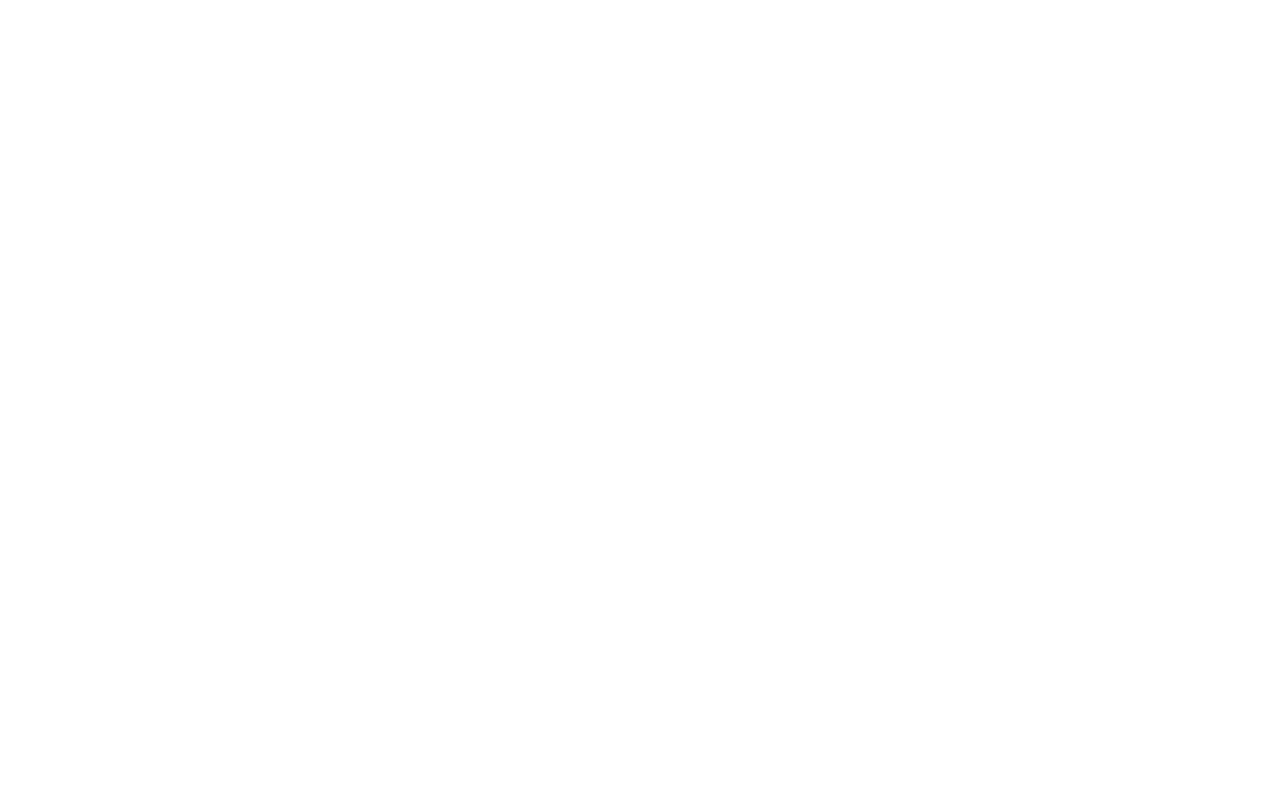
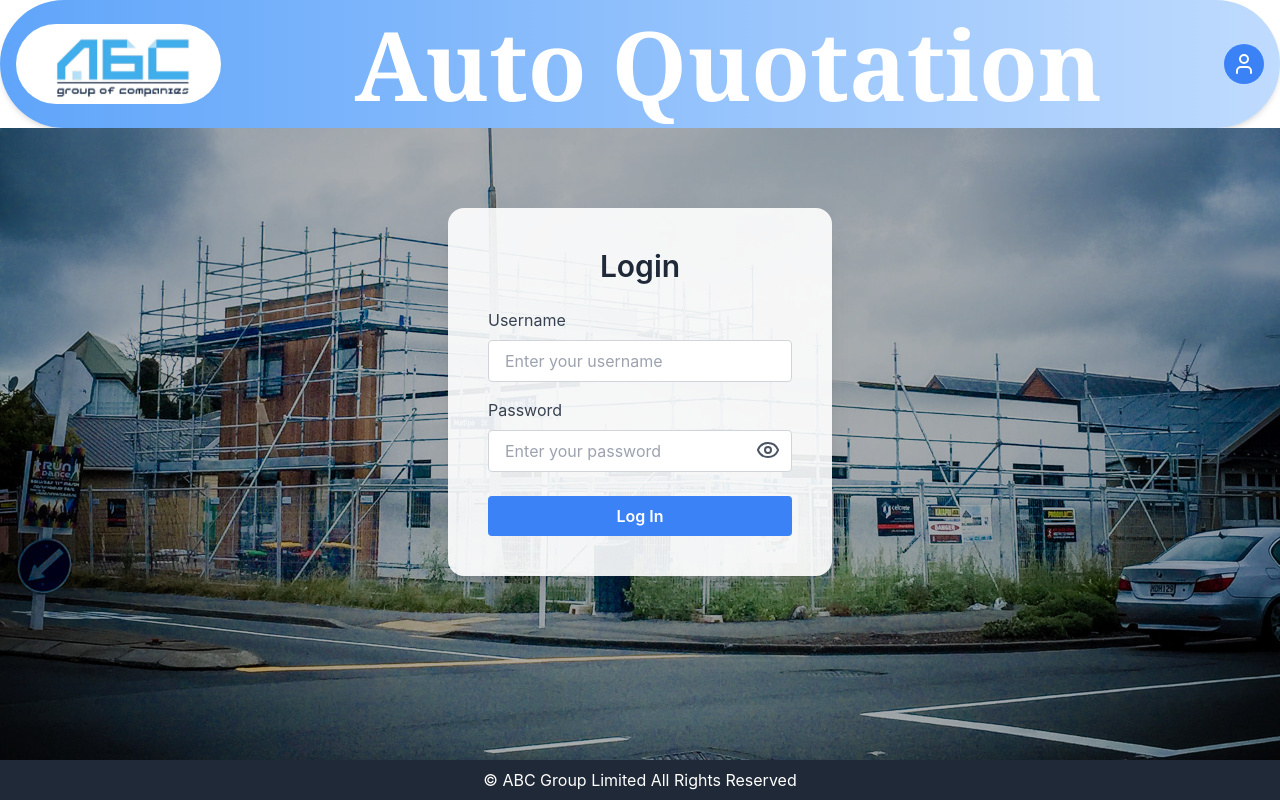
Before and after one commit to mayahemayahe17/frontend-quote-app, a React (Create React App) app: page /quote/login in a window 1280 px wide. Before the commit this address had no page. Built offline with nearby package versions, Linux system fonts and the light colour scheme.

Commit message:
Login and session storage completed

```diff
--- a/package.json
+++ b/package.json
@@ -7,6 +7,7 @@
     "@testing-library/jest-dom": "^6.6.3",
     "@testing-library/react": "^16.3.0",
     "@testing-library/user-event": "^13.5.0",
+    "lucide-react": "^0.525.0",
     "react": "^19.1.0",
     "react-dom": "^19.1.0",
     "react-router-dom": "^7.6.3",
--- a/src/App.js
+++ b/src/App.js
@@ -3,6 +3,8 @@
 import HomePage from "./pages/HomePage"; // 引入你的 HomePage 组件
 import OneFloorQuotePage from "./pages/OneFloorQuotePage"; // 1F报价页面
 import TwoFloorQuotePage from "./pages/TwoFloorQuotePage"; // 2F报价页面
+import LoginPage from "./pages/LoginPage"; //登陆页面
+import AdminHomePage from "./pages/AdminHomePage";
 
 function App() {
   return (
@@ -17,6 +19,10 @@
         {/* 1F报价页面 */}
         <Route path="/quote/2F" element={<TwoFloorQuotePage />} />{" "}
         {/* 2F报价页面 */}
+        <Route path="/quote/login" element={<LoginPage />} />
+        {/* 登录页面 */}
+        <Route path="/quote/adminhome" element={<AdminHomePage />} />{" "}
+        {/* 添加 AdminHomePage 路由 */}
       </Routes>
     </Router>
   );
--- a/src/components/Header.js
+++ b/src/components/Header.js
@@ -1,6 +1,35 @@
 import React from "react";
+import { useNavigate } from "react-router-dom";
+import { User } from "lucide-react"; // 人头图标
+import { useState, useEffect } from "react";
 
 function Header() {
+  const navigate = useNavigate();
+  const [username, setUsername] = useState(null);
+
+  useEffect(() => {
+    // 获取用户名，如果已登录
+    const storedUsername = localStorage.getItem("username");
+    setUsername(storedUsername);
+  }, []);
+
+  const handleLogout = () => {
+    localStorage.removeItem("authToken");
+    localStorage.removeItem("username");
+    setUsername(null); // 清除用户名状态
+    navigate("/quote/login");
+  };
+
+  const handleLoginClick = () => {
+    if (username) {
+      // 如果已经登录，点击名字跳转到 admin home 页面
+      navigate("/quote/adminhome");
+    } else {
+      // 否则跳转到 login 页面
+      navigate("/quote/login");
+    }
+  };
+
   return (
     <header className="bg-gradient-to-r from-blue-400 to-blue-200 text-white p-4 flex items-center justify-between shadow-md rounded-full">
       {/* 左边 Logo */}
@@ -16,6 +45,28 @@
       <div className="flex items-center justify-center flex-1">
         <span className="text-8xl font-bold font-serif">Auto Quotation</span>
       </div>
+
+      {/* 右侧 用户名或登录按钮 */}
+      <div className="flex items-center space-x-4">
+        {username ? (
+          <>
+            <span className="cursor-pointer text-xl" onClick={handleLoginClick}>
+              Hi {username} {/* 显示用户名 */}
+            </span>
+            <button
+              onClick={handleLogout}
+              className="text-white bg-black p-2 rounded-full hover:bg-red-600">
+              Logout
+            </button>
+          </>
+        ) : (
+          <button
+            onClick={handleLoginClick}
+            className="text-white bg-blue-500 p-2 rounded-full hover:bg-blue-600">
+            <User size={24} /> {/* 显示人头图标 */}
+          </button>
+        )}
+      </div>
     </header>
   );
 }
--- /dev/null
+++ b/src/pages/AdminHomePage.js
@@ -0,0 +1,12 @@
+import React from "react";
+
+function AdminHomePage() {
+  return (
+    <div>
+      <h2>Welcome to the Admin Home Page!</h2>
+      <p>Here you can manage everything.</p>
+    </div>
+  );
+}
+
+export default AdminHomePage;
--- /dev/null
+++ b/src/pages/LoginPage.js
@@ -0,0 +1,136 @@
+import React, { useState } from "react"; // 引入 useState
+import { useNavigate } from "react-router-dom";
+import Footer from "../components/Footer"; // 引入 Footer 组件
+import Header from "../components/Header";
+import { Eye, EyeOff } from "lucide-react"; // 导入眼睛图标（需要安装 lucide-react）
+
+const API_BASE_URL = process.env.REACT_APP_API_BASE_URL;
+
+function LoginPage() {
+  const navigate = useNavigate();
+  const [username, setUsername] = useState(""); // 用户名状态
+  const [password, setPassword] = useState(""); // 密码状态
+  const [error, setError] = useState(""); // 错误信息状态
+  const [loading, setLoading] = useState(false); // 加载状态
+  const [showPassword, setShowPassword] = useState(false); // 密码是否可见
+
+  // Handlers 处理各种输入
+  const handleUsernameChange = (e) => {
+    setUsername(e.target.value);
+  };
+
+  const handlePasswordChange = (e) => {
+    setPassword(e.target.value);
+  };
+
+  const togglePasswordVisibility = () => {
+    setShowPassword(!showPassword); // 切换密码显示状态
+  };
+
+  const handleSubmit = async (e) => {
+    e.preventDefault(); // 防止默认的表单提交
+
+    // 验证输入
+    if (!username || !password) {
+      setError("Username and password are required");
+      return;
+    }
+    setLoading(true);
+    setError(""); // 清空错误信息
+
+    try {
+      // 发送 POST 请求到后端验证用户
+      const response = await fetch(`${API_BASE_URL}/login`, {
+        method: "POST",
+        headers: {
+          "Content-Type": "application/json",
+        },
+        body: JSON.stringify({ username, password }),
+      });
+
+      const data = await response.json();
+
+      if (!response.ok) {
+        // 登录失败
+        setError(data.error || "Something went wrong. Please try again.");
+      } else {
+        // 登录成功，存储 token
+        localStorage.setItem("authToken", data.token);
+        localStorage.setItem("username", username); // 保存用户名
+        // 跳转到 Admin Home 页
+        navigate("/quote/adminhome");
+      }
+    } catch (error) {
+      console.error("Error logging in:", error);
+      setError("An error occurred. Please try again.");
+    } finally {
+      setLoading(false); // 停止加载状态
+    }
+  };
+
+  return (
+    <div className="min-h-screen flex flex-col">
+      <Header />
+
+      {/* Main Content */}
+      <main className="flex-1 relative bg-gray-100">
+        <img
+          src="/images/background.jpg"
+          alt="Background"
+          className="w-full h-full object-cover absolute inset-0 z-0"
+        />
+        <div className="absolute inset-0 bg-black bg-opacity-30 z-10" />
+
+        <div className="relative z-20 flex items-center justify-center h-full py-20">
+          <div className="bg-white bg-opacity-90 p-10 rounded-2xl shadow-xl w-96">
+            <h2 className="text-3xl font-semibold text-center mb-6 text-gray-800">
+              Login
+            </h2>
+            <form onSubmit={handleSubmit}>
+              <div className="mb-4">
+                <label className="block text-gray-700 mb-2">Username</label>
+                <input
+                  type="text"
+                  placeholder="Enter your username"
+                  value={username}
+                  onChange={handleUsernameChange}
+                  className="w-full px-4 py-2 border border-gray-300 rounded focus:outline-none focus:ring-2 focus:ring-blue-400"
+                />
+              </div>
+              <div className="mb-6 relative">
+                <label className="block text-gray-700 mb-2">Password</label>
+                <input
+                  type={showPassword ? "text" : "password"} // 根据 showPassword 状态决定密码的显示或隐藏
+                  placeholder="Enter your password"
+                  value={password}
+                  onChange={handlePasswordChange}
+                  className="w-full px-4 py-2 border border-gray-300 rounded focus:outline-none focus:ring-2 focus:ring-blue-400"
+                />
+                <button
+                  type="button"
+                  onClick={togglePasswordVisibility}
+                  className="absolute right-3 top-10 text-gray-600">
+                  {showPassword ? <EyeOff /> : <Eye />} {/* 显示眼睛图标 */}
+                </button>
+              </div>
+              <button
+                type="submit"
+                className="w-full bg-blue-500 hover:bg-blue-600 text-white py-2 rounded font-semibold"
+                disabled={loading} // 禁用按钮，防止重复提交
+              >
+                {loading ? "Logging in..." : "Log In"}
+              </button>
+            </form>
+            {error && <p className="mt-4 text-red-500 text-center">{error}</p>}{" "}
+            {/* 显示错误信息 */}
+          </div>
+        </div>
+      </main>
+
+      {/* Footer */}
+      <Footer />
+    </div>
+  );
+}
+
+export default LoginPage;
```
Also changed, not shown: 2 other files (tests, documents, lock files or other folders).
